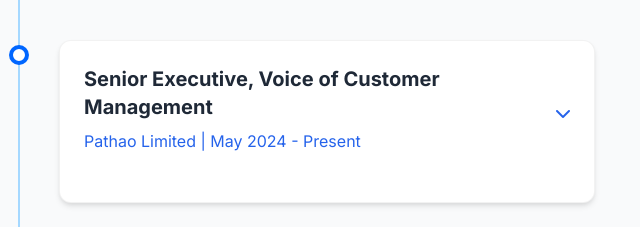
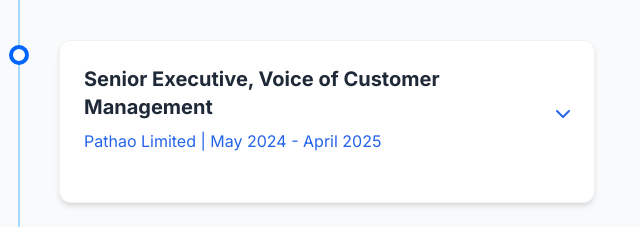
Before and after one commit to mr-aminul/professional-portfolio, a plain HTML site: page index.html in a window 1280 px wide. Shown: the part 1560-1787 px from the top of the page, 621-1261 px from the left. Drawn offline with nearby package versions, Linux system fonts and the light colour scheme.

Commit message:
index.html

```diff
--- a/index.html
+++ b/index.html
@@ -489,7 +489,7 @@
                         <div class="flex justify-between items-center relative">
                             <div>
                                 <h3 class="text-xl font-bold mb-2">Senior Executive, Voice of Customer Management</h3>
-                                <h4 class="text-blue-600 mb-2">Pathao Limited | May 2024 - Present</h4>
+                                <h4 class="text-blue-600 mb-2">Pathao Limited | May 2024 - April 2025</h4>
                             </div>
                             <i class="fas fa-chevron-down text-blue-600 toggle-icon"></i>
                         </div>
```
